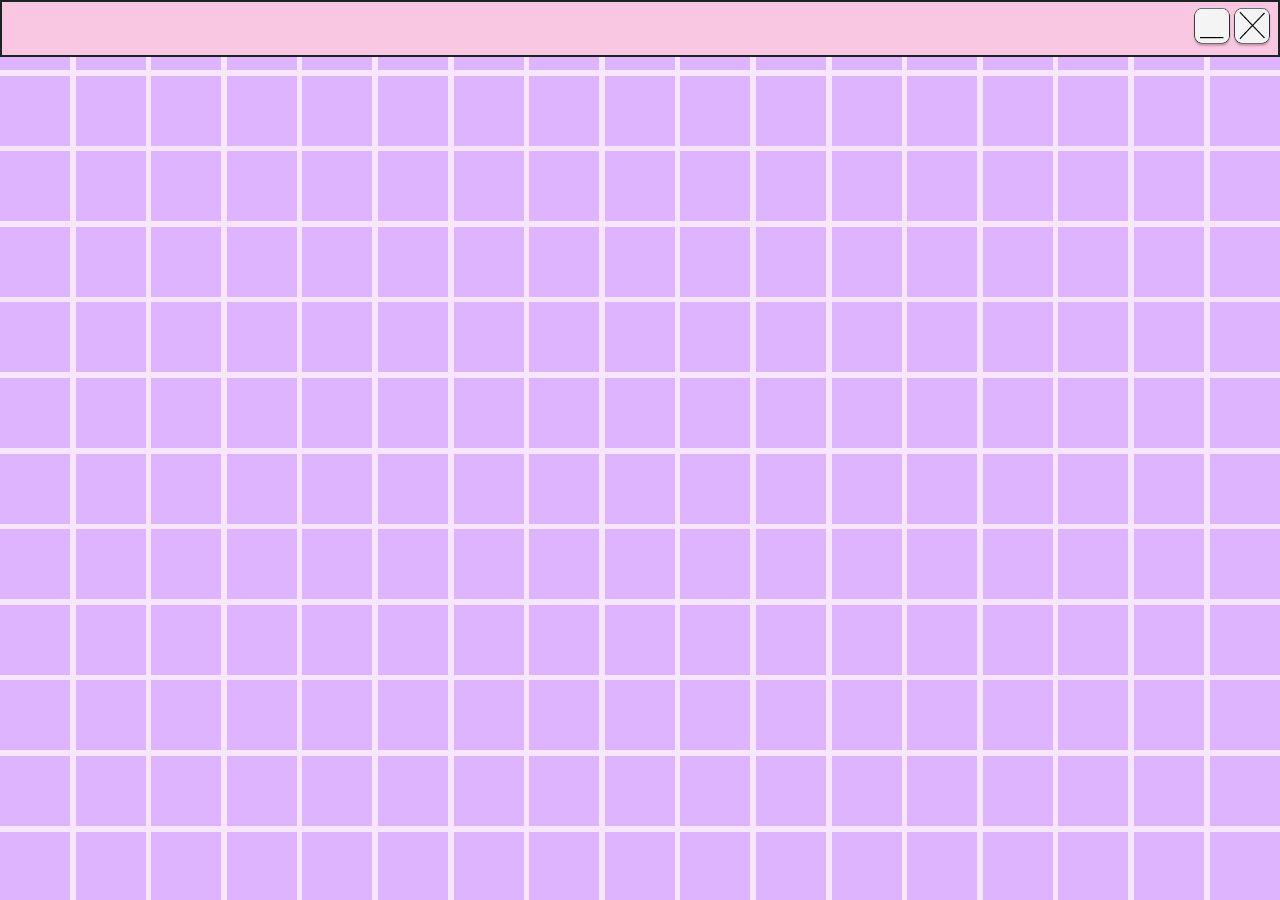
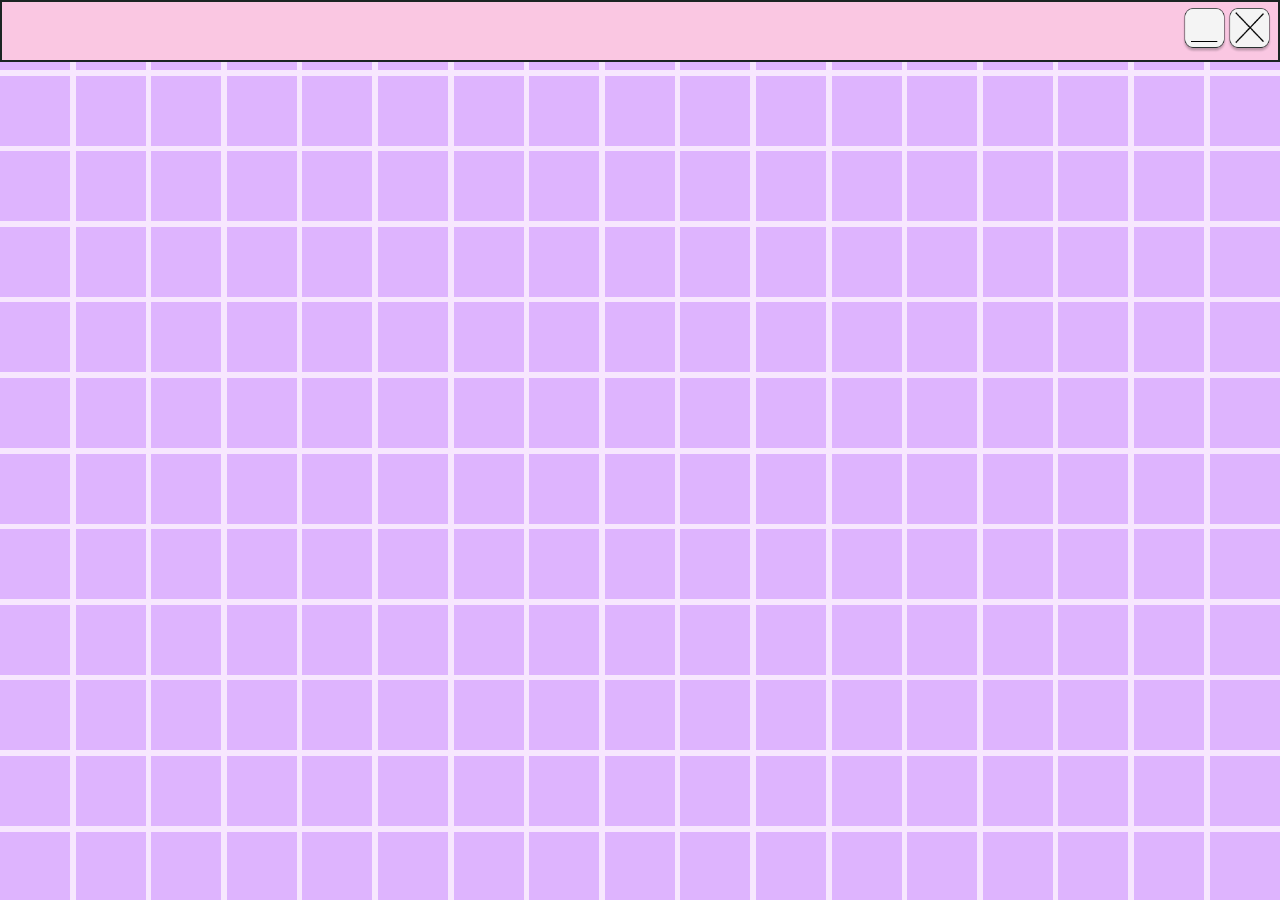
Before and after one commit to JaiMcD/JaiMcD.github.io, a Jekyll site: the page built from walks.html, in a window 1280 px wide. Built offline with Jekyll 4.4.1, drawn with Linux system fonts in a browser that asks for light colours.

Commit message:
better header scaling

```diff
--- a/assets/css/main.css
+++ b/assets/css/main.css
@@ -41,7 +41,7 @@ img:hover {
     flex-direction: row-reverse;
     background-color: var(--pink);
     border: solid 2px var(--black);
-    height: 2.5rem; /* Changed from vw for better scaling */
+    height: 14vw; /* Changed from vw for better scaling */
     padding: 0.5%;
 }
 
@@ -95,4 +95,8 @@ img:hover {
     .wavy-box {
         aspect-ratio: 2;
     }
+
+    .header-container {
+        height: 5vh;
+    }
 }
```
